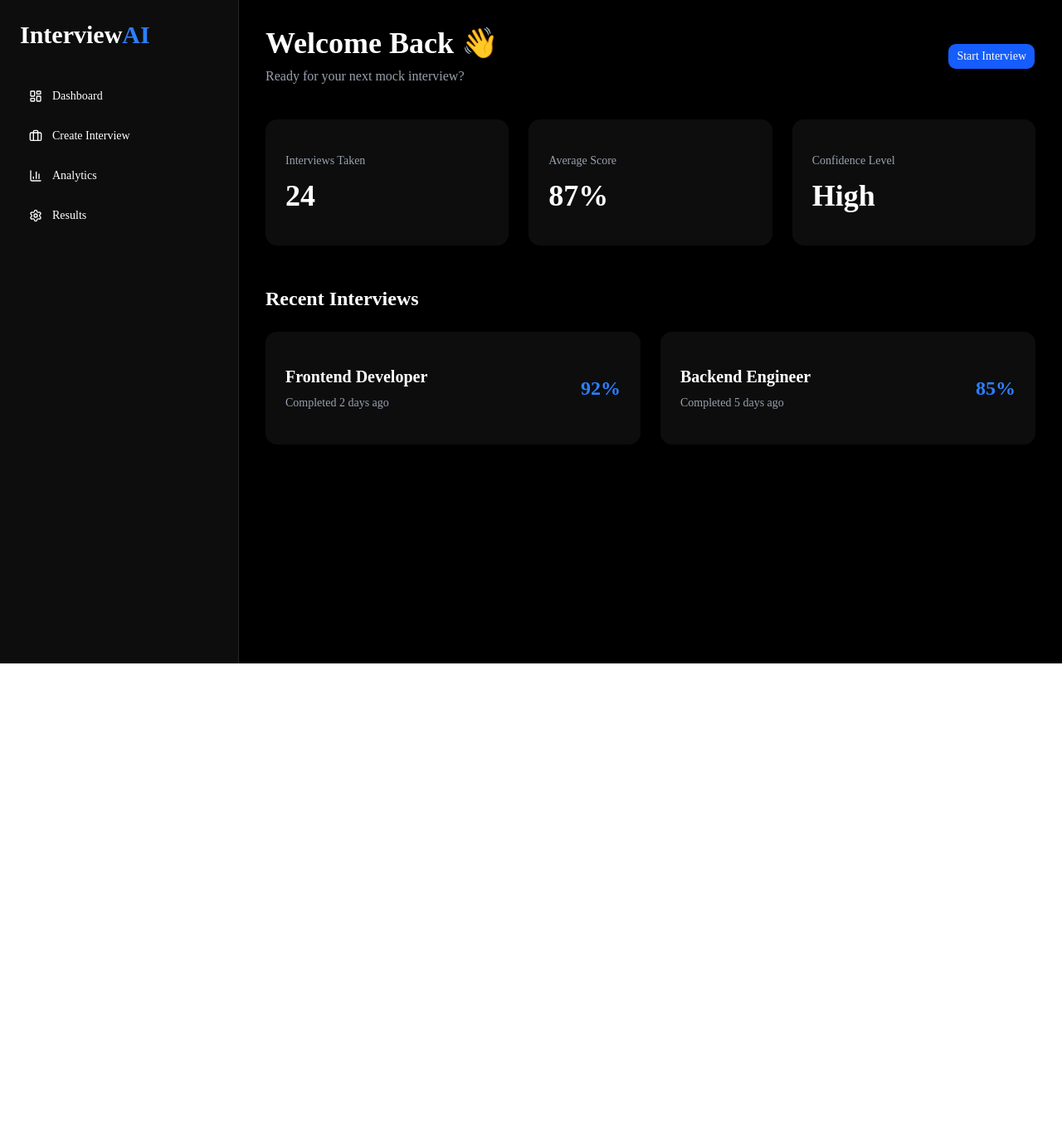
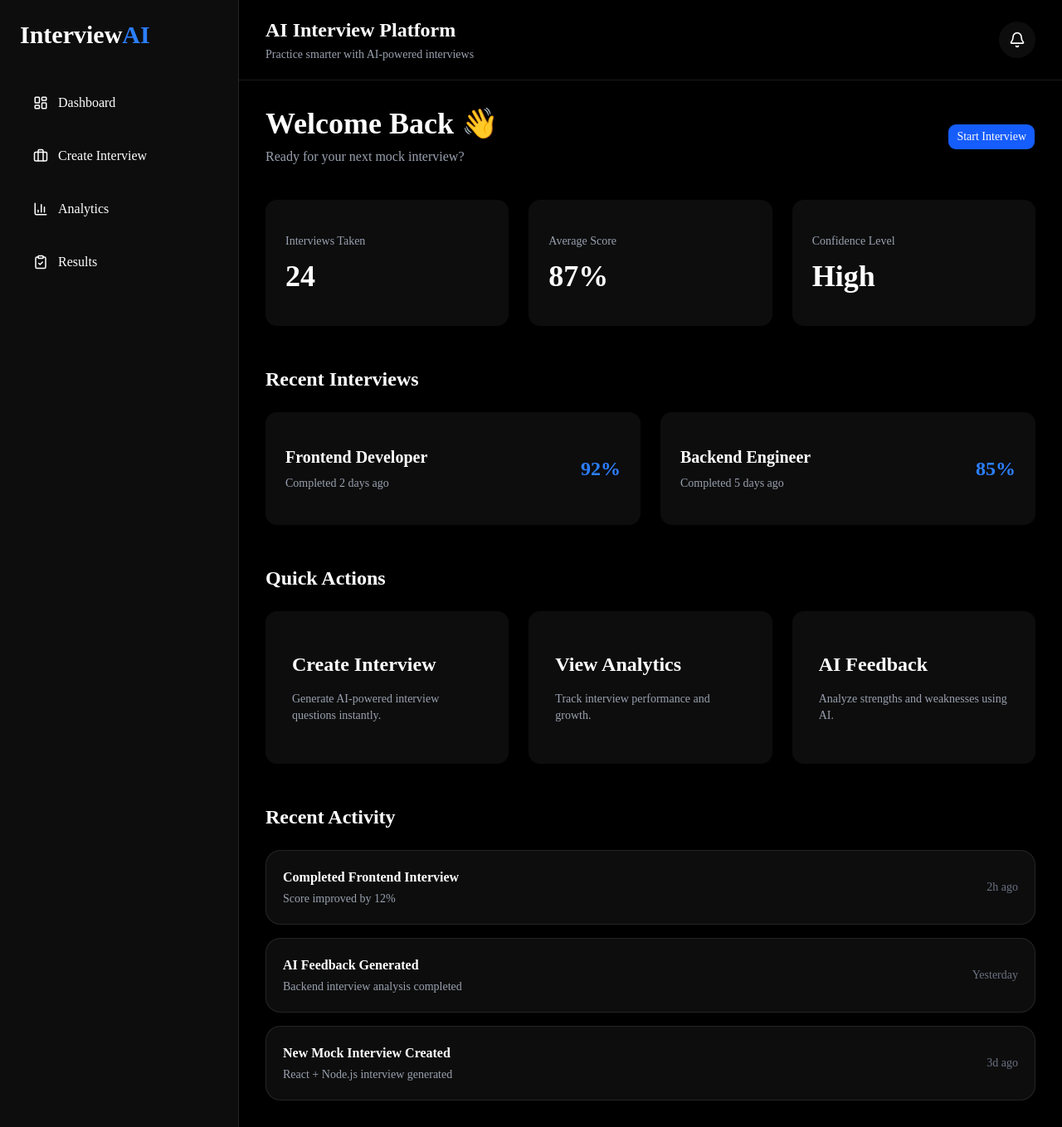
Before and after one commit to sahil19120/interview-ai, a Next.js app: page /dashboard in a window 1280 px wide. Shown: the whole page at 83% size. Before the commit the page ends 800 px from the top, so only its background shows below. Built offline with nearby package versions, Linux system fonts and the light colour scheme.

Commit message:
Completed AI interview generation and dashboard UI

```diff
--- /dev/null
+++ b/app/dashboard/layout.tsx
@@ -0,0 +1,98 @@
+import Link from "next/link";
+import { Bell } from "lucide-react";
+import { UserButton } from "@clerk/nextjs";
+
+import {
+    LayoutDashboard,
+    Briefcase,
+    BarChart3,
+    ClipboardCheck,
+} from "lucide-react";
+
+export default function DashboardLayout({
+    children,
+}: {
+    children: React.ReactNode;
+}) {
+    return (
+        <main className="min-h-screen bg-black text-white flex">
+
+            {/* Sidebar */}
+            <aside className="w-72 border-r border-white/10 p-6 hidden md:flex flex-col bg-white/5 backdrop-blur-2xl">
+
+                <h1 className="text-3xl font-bold mb-10">
+                    Interview<span className="text-blue-500">AI</span>
+                </h1>
+
+                <div className="flex flex-col gap-4">
+
+                    <Link
+                        href="/dashboard"
+                        className="flex items-center gap-3 px-4 py-3 rounded-xl hover:bg-blue-500/20 hover:text-blue-400 transition"
+                    >
+                        <LayoutDashboard size={18} />
+                        Dashboard
+                    </Link>
+
+                    <Link
+                        href="/dashboard/create-interview"
+                        className="flex items-center gap-3 px-4 py-3 rounded-xl hover:bg-blue-500/20 hover:text-blue-400 transition"
+                    >
+                        <Briefcase size={18} />
+                        Create Interview
+                    </Link>
+
+                    <Link
+                        href="/dashboard/analytics"
+                        className="flex items-center gap-3 px-4 py-3 rounded-xl hover:bg-blue-500/20 hover:text-blue-400 transition"
+                    >
+                        <BarChart3 size={18} />
+                        Analytics
+                    </Link>
+
+                    <Link
+                        href="/dashboard/results"
+                        className="flex items-center gap-3 px-4 py-3 rounded-xl hover:bg-blue-500/20 hover:text-blue-400 transition"
+                    >
+                        <ClipboardCheck size={18} />
+                        Results
+                    </Link>
+
+                </div>
+            </aside>
+
+            {/* Page Content */}
+            <section className="flex-1">
+
+                {/* Top Navbar */}
+                <div className="flex items-center justify-between border-b border-white/10 px-8 py-5 bg-black/40 backdrop-blur-xl sticky top-0 z-50">
+
+                    <div>
+                        <h2 className="text-2xl font-semibold">
+                            AI Interview Platform
+                        </h2>
+
+                        <p className="text-sm text-gray-400 mt-1">
+                            Practice smarter with AI-powered interviews
+                        </p>
+                    </div>
+
+                    <div className="flex items-center gap-6">
+
+                        <button className="p-3 rounded-full bg-white/5 hover:bg-white/10 transition">
+                            <Bell size={20} />
+                        </button>
+
+                        <UserButton />
+                    </div>
+                </div>
+
+                {/* Page Content */}
+                <div className="p-8">
+                    {children}
+                </div>
+
+            </section>
+        </main>
+    );
+}
--- a/app/dashboard/page.tsx
+++ b/app/dashboard/page.tsx
@@ -1,74 +1,12 @@
 import Link from "next/link";
+import PageWrapper from "@/components/PageWrapper";
 
 import { Card, CardContent } from "@/components/ui/card";
 import { Button } from "@/components/ui/button";
 
-import {
-  LayoutDashboard,
-  Briefcase,
-  BarChart3,
-  Settings,
-} from "lucide-react";
-
 export default function DashboardPage() {
     return (
-    <main className="min-h-screen bg-black text-white flex">
-
-      {/* Sidebar */}
-      <aside className="w-72 border-r border-white/10 p-6 hidden md:flex flex-col bg-white/5 backdrop-blur-2xl">
-
-        <h1 className="text-3xl font-bold mb-10">
-          Interview<span className="text-blue-500">AI</span>
-        </h1>
-
-        <div className="flex flex-col gap-4">
-
-          <Link href="/dashboard">
-            <Button
-              variant="ghost"
-              className="justify-start gap-3 text-white hover:bg-blue-500/20 hover:text-blue-400 transition-all duration-300 w-full"
-            >
-              <LayoutDashboard size={18} />
-              Dashboard
-            </Button>
-          </Link>
-
-          <Link href="/dashboard/create-interview">
-            <Button
-              variant="ghost"
-              className="justify-start gap-3 text-white hover:bg-blue-500/20 hover:text-blue-400 transition-all duration-300 w-full"
-            >
-              <Briefcase size={18} />
-              Create Interview
-            </Button>
-          </Link>
-
-          <Link href="/dashboard/analytics">
-            <Button
-              variant="ghost"
-              className="justify-start gap-3 text-white hover:bg-blue-500/20 hover:text-blue-400 transition-all duration-300 w-full"
-            >
-              <BarChart3 size={18} />
-              Analytics
-            </Button>
-          </Link>
-
-          <Link href="/dashboard/results">
-            <Button
-              variant="ghost"
-              className="justify-start gap-3 text-white hover:bg-blue-500/20 hover:text-blue-400 transition-all duration-300 w-full"
-            >
-              <Settings size={18} />
-              Results
-            </Button>
-          </Link>
-
-        </div>
-      </aside>
-
-      {/* Main Content */}
-      <section className="flex-1 p-8">
-
+        <PageWrapper>
             <div className="flex items-center justify-between">
 
                 <div>
@@ -81,15 +19,17 @@ export default function DashboardPage() {
                     </p>
                 </div>
 
+                <Link href="/dashboard/interview-session">
                     <Button className="bg-blue-600 hover:bg-blue-700">
                         Start Interview
                     </Button>
+                </Link>
             </div>
 
             {/* Stats */}
             <div className="grid grid-cols-1 md:grid-cols-3 gap-6 mt-10">
 
-          <Card className="bg-white/5 border-white/10 text-white">
+                <Card className="bg-white/5 border-white/10 text-white card-hover">
                     <CardContent className="p-6">
 
                         <h3 className="text-gray-400">
@@ -102,7 +42,7 @@ export default function DashboardPage() {
                     </CardContent>
                 </Card>
 
-          <Card className="bg-white/5 border-white/10 text-white">
+                <Card className="bg-white/5 border-white/10 text-white card-hover">
                     <CardContent className="p-6">
 
                         <h3 className="text-gray-400">
@@ -115,7 +55,7 @@ export default function DashboardPage() {
                     </CardContent>
                 </Card>
 
-          <Card className="bg-white/5 border-white/10 text-white">
+                <Card className="bg-white/5 border-white/10 text-white card-hover">
                     <CardContent className="p-6">
 
                         <h3 className="text-gray-400">
@@ -139,7 +79,7 @@ export default function DashboardPage() {
 
                 <div className="grid grid-cols-1 md:grid-cols-2 gap-6">
 
-            <Card className="bg-white/5 border-white/10 text-white">
+                    <Card className="bg-white/5 border-white/10 text-white card-hover">
                         <CardContent className="p-6">
 
                             <div className="flex items-center justify-between">
@@ -161,7 +101,7 @@ export default function DashboardPage() {
                         </CardContent>
                     </Card>
 
-            <Card className="bg-white/5 border-white/10 text-white">
+                    <Card className="bg-white/5 border-white/10 text-white card-hover">
                         <CardContent className="p-6">
 
                             <div className="flex items-center justify-between">
@@ -186,7 +126,128 @@ export default function DashboardPage() {
                 </div>
             </div>
 
-      </section>
-    </main>
+            {/* Quick Actions */}
+            <div className="mt-12">
+
+                <h2 className="text-2xl font-bold mb-6">
+                    Quick Actions
+                </h2>
+
+                <div className="grid grid-cols-1 md:grid-cols-3 gap-6">
+
+                    <Link href="/dashboard/create-interview">
+                        <Card className="bg-white/5 border-white/10 text-white hover:border-blue-500 transition cursor-pointer card-hover">
+
+                            <CardContent className="p-8">
+
+                                <h3 className="text-2xl font-semibold">
+                                    Create Interview
+                                </h3>
+
+                                <p className="text-gray-400 mt-4">
+                                    Generate AI-powered interview questions instantly.
+                                </p>
+                            </CardContent>
+                        </Card>
+                    </Link>
+
+                    <Link href="/dashboard/analytics">
+                        <Card className="bg-white/5 border-white/10 text-white hover:border-blue-500 transition cursor-pointer card-hover">
+
+                            <CardContent className="p-8">
+
+                                <h3 className="text-2xl font-semibold">
+                                    View Analytics
+                                </h3>
+
+                                <p className="text-gray-400 mt-4">
+                                    Track interview performance and growth.
+                                </p>
+                            </CardContent>
+                        </Card>
+                    </Link>
+
+                    <Link href="/dashboard/results">
+                        <Card className="bg-white/5 border-white/10 text-white hover:border-blue-500 transition cursor-pointer card-hover">
+
+                            <CardContent className="p-8">
+
+                                <h3 className="text-2xl font-semibold">
+                                    AI Feedback
+                                </h3>
+
+                                <p className="text-gray-400 mt-4">
+                                    Analyze strengths and weaknesses using AI.
+                                </p>
+                            </CardContent>
+                        </Card>
+                    </Link>
+
+                </div>
+            </div>
+
+            {/* Activity Feed */}
+            <div className="mt-12">
+
+                <h2 className="text-2xl font-bold mb-6">
+                    Recent Activity
+                </h2>
+
+                <div className="space-y-4">
+
+                    <div className="bg-white/5 border border-white/10 rounded-2xl p-5 flex items-center justify-between">
+
+                        <div>
+                            <h3 className="font-semibold">
+                                Completed Frontend Interview
+                            </h3>
+
+                            <p className="text-gray-400 text-sm mt-1">
+                                Score improved by 12%
+                            </p>
+                        </div>
+
+                        <span className="text-sm text-gray-500">
+                            2h ago
+                        </span>
+                    </div>
+
+                    <div className="bg-white/5 border border-white/10 rounded-2xl p-5 flex items-center justify-between">
+
+                        <div>
+                            <h3 className="font-semibold">
+                                AI Feedback Generated
+                            </h3>
+
+                            <p className="text-gray-400 text-sm mt-1">
+                                Backend interview analysis completed
+                            </p>
+                        </div>
+
+                        <span className="text-sm text-gray-500">
+                            Yesterday
+                        </span>
+                    </div>
+
+                    <div className="bg-white/5 border border-white/10 rounded-2xl p-5 flex items-center justify-between">
+
+                        <div>
+                            <h3 className="font-semibold">
+                                New Mock Interview Created
+                            </h3>
+
+                            <p className="text-gray-400 text-sm mt-1">
+                                React + Node.js interview generated
+                            </p>
+                        </div>
+
+                        <span className="text-sm text-gray-500">
+                            3d ago
+                        </span>
+                    </div>
+
+                </div>
+            </div>
+        </PageWrapper>
     );
 }
--- a/app/globals.css
+++ b/app/globals.css
@@ -128,3 +128,55 @@
     @apply font-sans;
   }
 }
+
+body {
+  background: black;
+  overflow-x: hidden;
+}
+
+/* Animated Gradient Glow */
+.bg-glow {
+  position: fixed;
+  width: 500px;
+  height: 500px;
+  border-radius: 9999px;
+  filter: blur(120px);
+  opacity: 0.15;
+  z-index: -1;
+  animation: floatGlow 10s ease-in-out infinite;
+}
+
+.bg-glow-blue {
+  background: #2563eb;
+  top: -100px;
+  left: -100px;
+}
+
+.bg-glow-purple {
+  background: #9333ea;
+  bottom: -100px;
+  right: -100px;
+}
+
+@keyframes floatGlow {
+  0% {
+    transform: translateY(0px) translateX(0px);
+  }
+
+  50% {
+    transform: translateY(30px) translateX(20px);
+  }
+
+  100% {
+    transform: translateY(0px) translateX(0px);
+  }
+}
+
+.card-hover {
+  transition: all 0.3s ease;
+}
+
+.card-hover:hover {
+  transform: translateY(-6px);
+  box-shadow: 0 0 30px rgba(37, 99, 235, 0.2);
+}
--- a/app/layout.tsx
+++ b/app/layout.tsx
@@ -16,7 +16,12 @@ export default function RootLayout({
   return (
     <ClerkProvider>
       <html lang="en">
-        <body>{children}</body>
+        <body className="bg-black text-white">
+          <div className="glow-blue"></div>
+          <div className="glow-purple"></div>
+
+          {children}
+        </body>
       </html>
     </ClerkProvider>
   );
--- a/app/page.tsx
+++ b/app/page.tsx
@@ -1,4 +1,5 @@
 "use client";
+import Link from "next/link";
 
 import { motion } from "framer-motion";
 import { Button } from "@/components/ui/button";
@@ -20,17 +21,28 @@ export default function Home() {
         </h1>
 
         <div className="hidden md:flex items-center gap-8 text-gray-300">
-          <a href="#" className="hover:text-white transition">
-            Features
-          </a>
 
-          <a href="#" className="hover:text-white transition">
+          <Link
+            href="/dashboard"
+            className="hover:text-white transition"
+          >
             Dashboard
-          </a>
+          </Link>
 
-          <a href="#" className="hover:text-white transition">
-            Pricing
-          </a>
+          <Link
+            href="/dashboard/create-interview"
+            className="hover:text-white transition"
+          >
+            Create Interview
+          </Link>
+
+          <Link
+            href="/dashboard/analytics"
+            className="hover:text-white transition"
+          >
+            Analytics
+          </Link>
+
         </div>
 
         <div className="flex items-center gap-4">
@@ -65,16 +77,20 @@ export default function Home() {
         </p>
 
         <div className="flex gap-4 mt-10 relative z-10">
+          <Link href="/dashboard">
             <Button className="bg-blue-600 hover:bg-blue-700 px-6 py-6 text-lg">
               Start Interview
             </Button>
+          </Link>
 
+          <Link href="/dashboard/analytics">
             <Button
               variant="outline"
               className="px-6 py-6 text-lg border-white/20 bg-transparent"
             >
               Learn More
             </Button>
+          </Link>
         </div>
       </section>
 
@@ -389,6 +405,31 @@ export default function Home() {
 
         </div>
       </div>
+
+      <section className="px-8 pb-24">
+
+        <div className="bg-gradient-to-r from-blue-600 to-purple-600 rounded-3xl p-12 text-center">
+
+          <h2 className="text-5xl font-bold">
+            Ready to Crack Your Next Interview?
+          </h2>
+
+          <p className="text-white/80 mt-6 text-lg max-w-2xl mx-auto">
+            Practice with AI-powered mock interviews and improve your confidence before real placements.
+          </p>
+
+          <div className="mt-10">
+
+            <Link href="/dashboard">
+              <Button className="bg-white text-black hover:bg-gray-200 px-8 py-6 text-lg">
+                Get Started Now
+              </Button>
+            </Link>
+
+          </div>
+        </div>
+      </section>
+
       <footer className="border-t border-white/10 py-8 px-8 text-center text-gray-500">
 
         <p>
--- /dev/null
+++ b/components/PageWrapper.tsx
@@ -0,0 +1,19 @@
+"use client";
+
+import { motion } from "framer-motion";
+
+export default function PageWrapper({
+  children,
+}: {
+  children: React.ReactNode;
+}) {
+  return (
+    <motion.div
+      initial={{ opacity: 0, y: 15 }}
+      animate={{ opacity: 1, y: 0 }}
+      transition={{ duration: 0.4 }}
+    >
+      {children}
+    </motion.div>
+  );
+}
--- a/package.json
+++ b/package.json
@@ -15,6 +15,7 @@
     "class-variance-authority": "^0.7.1",
     "clsx": "^2.1.1",
     "framer-motion": "^12.39.0",
+    "groq-sdk": "^1.2.0",
     "lucide-react": "^1.16.0",
     "mongodb": "^7.2.0",
     "mongoose": "^9.6.2",
```
Also changed, not shown: app/api/generate/route.ts (+17 -14 lines), app/dashboard/create-interview/page.tsx (+9 -1 lines), 1 other file (tests, documents, lock files or other folders). Lines whose indentation alone changed are shown as unchanged.
